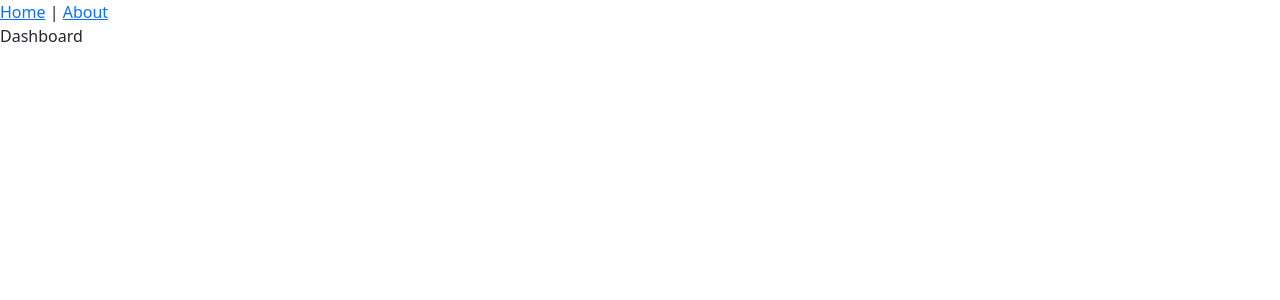
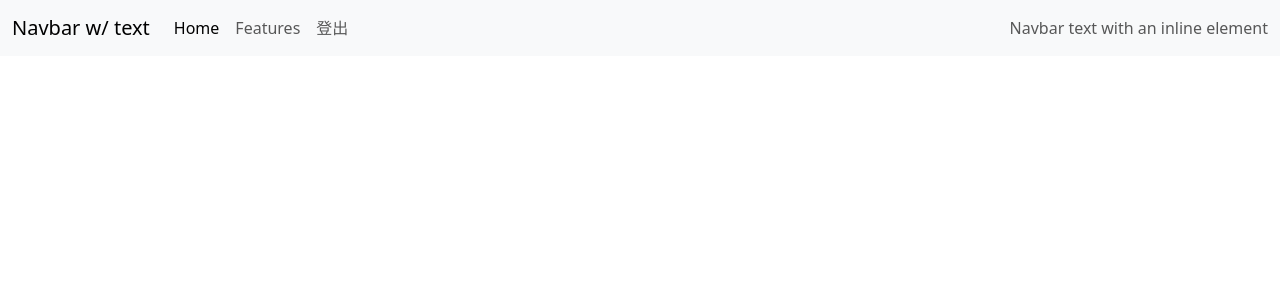
Before and after one commit to GeeHsu/git_version, a Vue app in the folder vue3_final/vue3_dashboard_record/: page /#/dashboard in a window 1280 px wide. Shown: the top 300 px of the page. Built offline with nearby package versions, Linux system fonts and the light colour scheme; no server answers.

Commit message:
調整巢狀路由並且加入 Navbar

```diff
--- a/vue3_final/vue3_dashboard_record/src/App.vue
+++ b/vue3_final/vue3_dashboard_record/src/App.vue
@@ -1,8 +1,4 @@
 <template>
-  <div id="nav">
-    <router-link to="/">Home</router-link> |
-    <router-link to="/about">About</router-link>
-  </div>
   <router-view/>
 </template>
 
--- /dev/null
+++ b/vue3_final/vue3_dashboard_record/src/components/Navbar.vue
@@ -0,0 +1,45 @@
+<template>
+  <nav class="navbar navbar-expand-lg bg-body-tertiary">
+    <div class="container-fluid">
+      <a class="navbar-brand" href="#">Navbar w/ text</a>
+      <button class="navbar-toggler" type="button"
+      data-bs-toggle="collapse" data-bs-target="#navbarText"
+      aria-controls="navbarText" aria-expanded="false" aria-label="Toggle navigation">
+        <span class="navbar-toggler-icon"></span>
+      </button>
+      <div class="collapse navbar-collapse" id="navbarText">
+        <ul class="navbar-nav me-auto mb-2 mb-lg-0">
+          <li class="nav-item">
+            <a class="nav-link active" aria-current="page" href="#">Home</a>
+          </li>
+          <li class="nav-item">
+            <a class="nav-link" href="#">Features</a>
+          </li>
+          <li class="nav-item">
+            <a class="nav-link" href="#" @click.prevent="logout">登出</a>
+          </li>
+        </ul>
+        <span class="navbar-text">
+          Navbar text with an inline element
+        </span>
+      </div>
+    </div>
+  </nav>
+</template>
+
+<script>
+export default {
+  methods: {
+    logout() {
+      const api = `${process.env.VUE_APP_API}logout`;
+      this.$http.post(api, this.user)
+        .then((res) => {
+          if (res.data.success) {
+            // console.log(res);
+            this.$router.push('/login');
+          }
+        });
+    },
+  },
+};
+</script>
--- a/vue3_final/vue3_dashboard_record/src/views/Dashboard.vue
+++ b/vue3_final/vue3_dashboard_record/src/views/Dashboard.vue
@@ -1,9 +1,15 @@
 <template>
-  Dashboard
+  <Navbar></Navbar>
+  <router-view/>
 </template>
 
 <script>
+import Navbar from '../components/Navbar.vue';
+
 export default {
+  components: {
+    Navbar,
+  },
   created() {
     // 取出 token
     // test2 改寫成 hexToken
--- a/vue3_final/vue3_dashboard_record/src/views/Login.vue
+++ b/vue3_final/vue3_dashboard_record/src/views/Login.vue
@@ -65,7 +65,8 @@ export default {
             document.cookie = `hexToken=${token}; expires=${new Date(expired)}`;
             // console.log(res);
             // 登入成功會轉址到 Dashboard 頁面
-            this.$router.push('/dashboard');
+            // 改為 /dashboard/products
+            this.$router.push('/dashboard/products');
           }
         });
     },
--- /dev/null
+++ b/vue3_final/vue3_dashboard_record/src/views/Products.vue
@@ -0,0 +1,3 @@
+<template>
+  產品列表
+</template>
```
Also changed, not shown: vue3_final/vue3_dashboard_record/src/router/index.js (+7 -0 lines).
